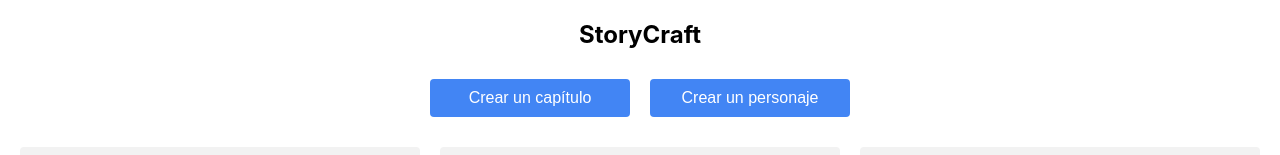
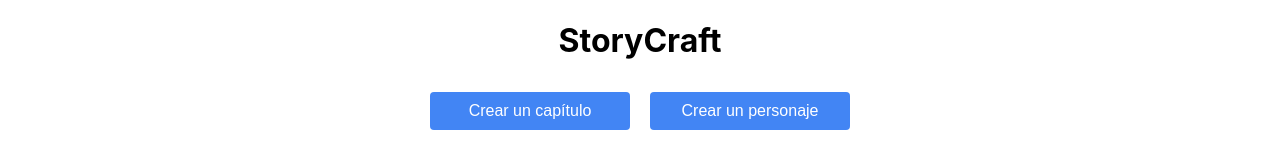
Before and after one commit to JoseteMel/tfg-app, a React (Create React App) app: page / in a window 1280 px wide. Shown: the top 155 px of the page. Built offline with nearby package versions, Linux system fonts and the light colour scheme; no server answers.

Commit message:
Separado el título en una nueva componente

```diff
--- a/src/App.css
+++ b/src/App.css
@@ -30,11 +30,6 @@
 /* Estilos de la pantalla de inicio */
 .inicio-container {
   text-align: center;
-}
-
-.inicio-container h1 {
-  font-size: 24px;
-  margin-bottom: 20px;
 }
 
 .inicio-container button {
@@ -102,3 +97,7 @@ button {
   border-radius: 4px;
   cursor: pointer;
 }
+
+.section-titles {
+  text-align: center;
+}
--- a/src/App.js
+++ b/src/App.js
@@ -4,13 +4,14 @@ import ListaCapitulos from './components/Capitulos/ListaCapitulos';
 import NuevoPersonaje from './components/Personajes/NuevoPersonaje';
 import ListaPersonajes from './components/Personajes/ListaPersonajes';
 import Notas from './components/Notas/Notas';
+import TituloApp from './components/Titulo/Titulo';
 
 import './App.css';
 
 const PantallaInicio = ({ cambiarPantallaCapitulo, cambiarPantallaPersonaje }) => {
   return (
     <div className='inicio-container'>
-      <h1>StoryCraft</h1>
+      <div><TituloApp /></div>
       <button onClick={cambiarPantallaCapitulo}>Crear un capítulo</button>
       <button onClick={cambiarPantallaPersonaje}>Crear un personaje</button>
       <div className="column-container">
@@ -25,7 +26,8 @@ const PantallaInicio = ({ cambiarPantallaCapitulo, cambiarPantallaPersonaje }) =
 const PantallaNuevoCapitulo = ({ goBack }) => {
   return (
     <div>
-      <h2>Crear nuevo capítulo</h2>
+      <TituloApp />
+      <h2 className='section-titles'>Crear nuevo capítulo</h2>
       <NuevoCapitulo />
       <button onClick={goBack}>Volver</button>
     </div>
@@ -35,7 +37,8 @@ const PantallaNuevoCapitulo = ({ goBack }) => {
 const PantallaNuevoPersonaje = ({ goBack }) => {
   return (
     <div>
-      <h2>Crear nuevo personaje</h2>
+      <TituloApp />
+      <h2 className='section-titles'>Crear nuevo personaje</h2>
       <NuevoPersonaje />
       <button onClick={goBack}>Volver</button>
     </div>
--- a/src/components/Personajes/NuevoPersonaje.js
+++ b/src/components/Personajes/NuevoPersonaje.js
@@ -1,4 +1,5 @@
 import React, { useState } from "react";
+
 import './NuevoPersonaje.css';
 
 // Componente para crear un personaje
--- /dev/null
+++ b/src/components/Titulo/Titulo.css
@@ -0,0 +1,3 @@
+.app-title {
+    text-align: center;
+}
--- /dev/null
+++ b/src/components/Titulo/Titulo.js
@@ -0,0 +1,10 @@
+import './Titulo.css';
+
+function TituloApp() {
+  return (
+      <h1 className='app-title'>StoryCraft</h1>
+
+  );
+}
+
+export default TituloApp;
```
